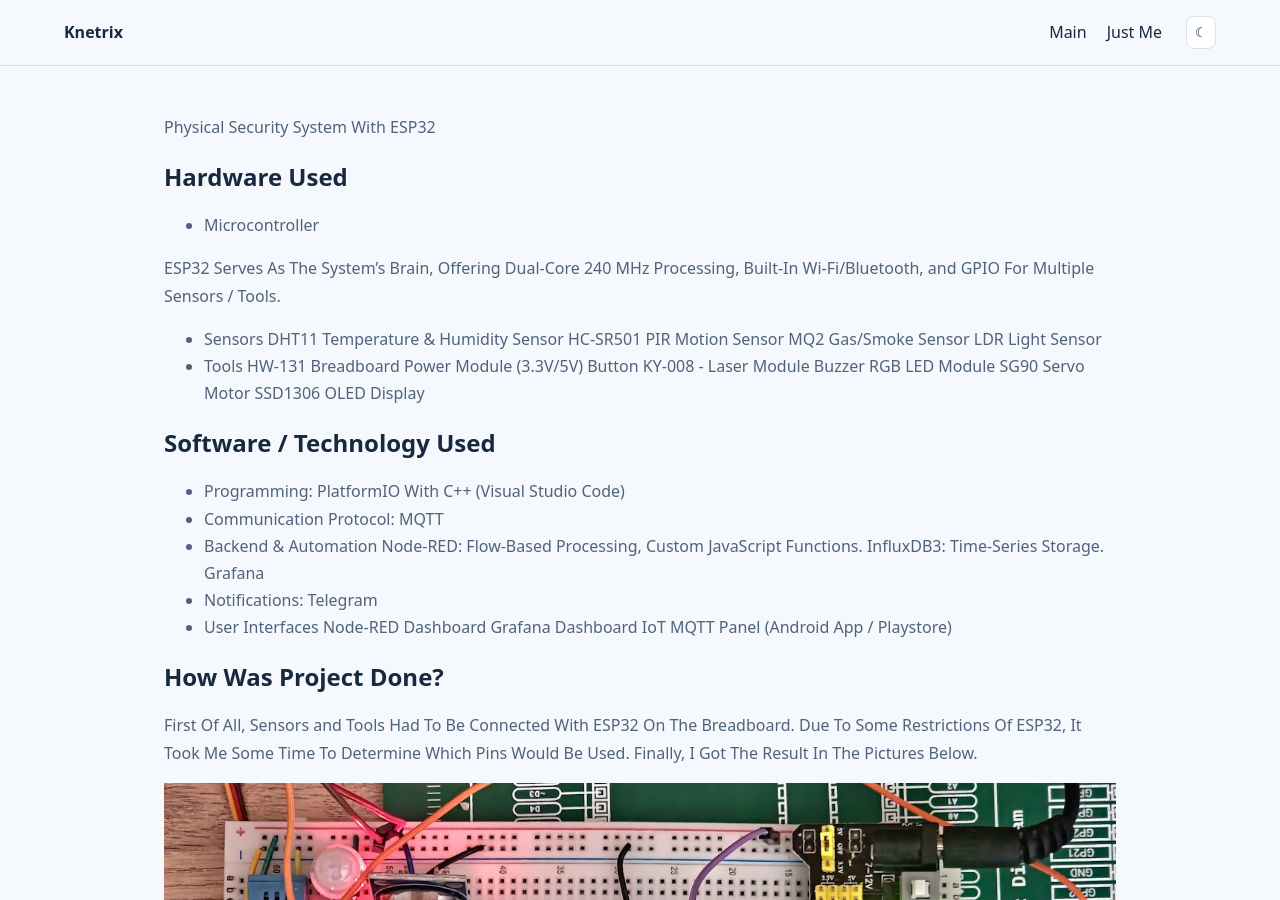
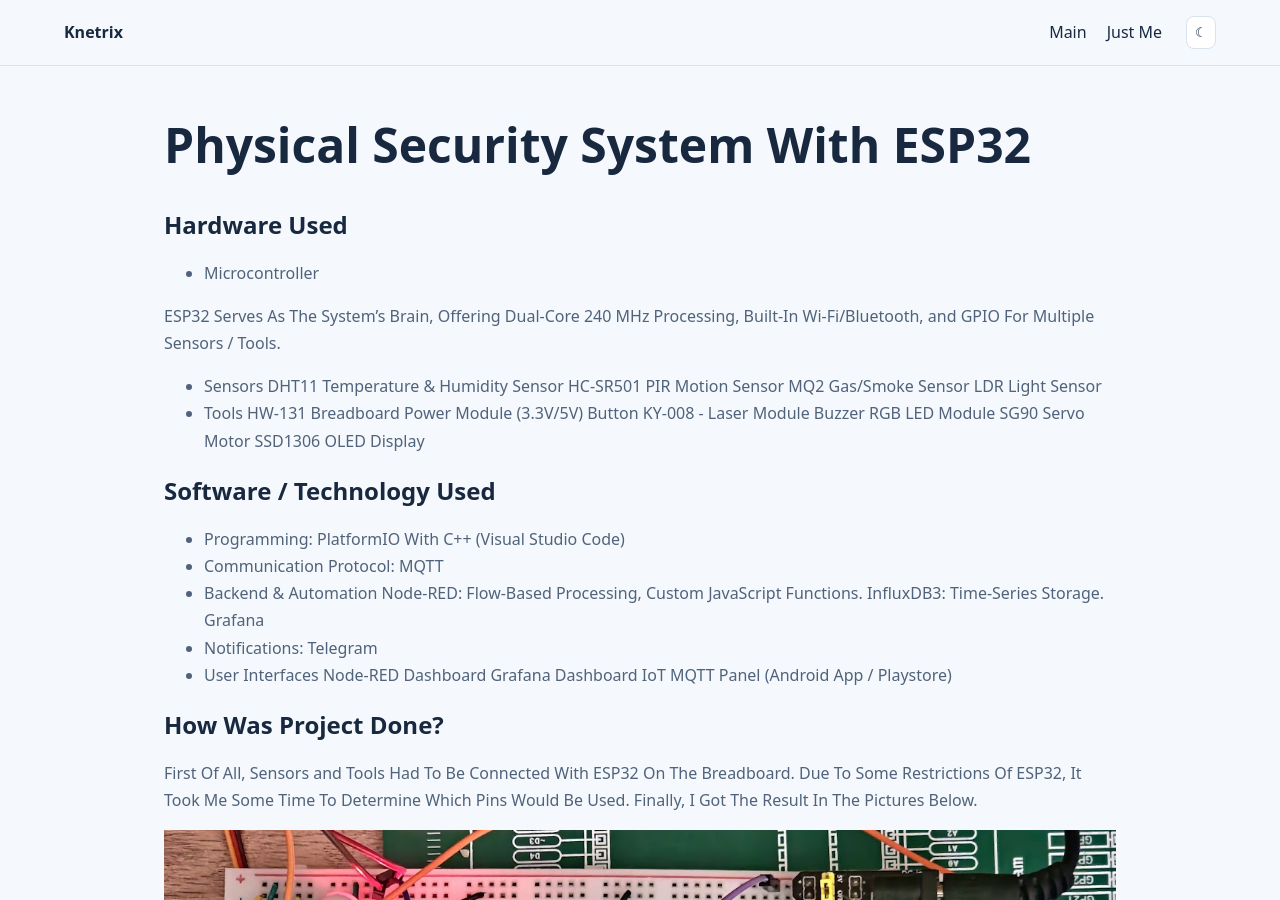
Before and after one commit to knetrix/knetrix.github.io, a Jekyll site: the page built from projects/physical-security-system-with-esp32.md, in a window 1280 px wide and 900 px high. Built offline with Jekyll 4.4.1, drawn with Linux system fonts in a browser that asks for light colours.

```diff
--- a/projects/physical-security-system-with-esp32.md
+++ b/projects/physical-security-system-with-esp32.md
@@ -3,7 +3,7 @@ layout: project
 title: Physical Security System With ESP32
 permalink: /projects/physical-security-system-with-esp32/
 ---
-Physical Security System With ESP32
+# Physical Security System With ESP32
 
 ## Hardware Used
 
```
